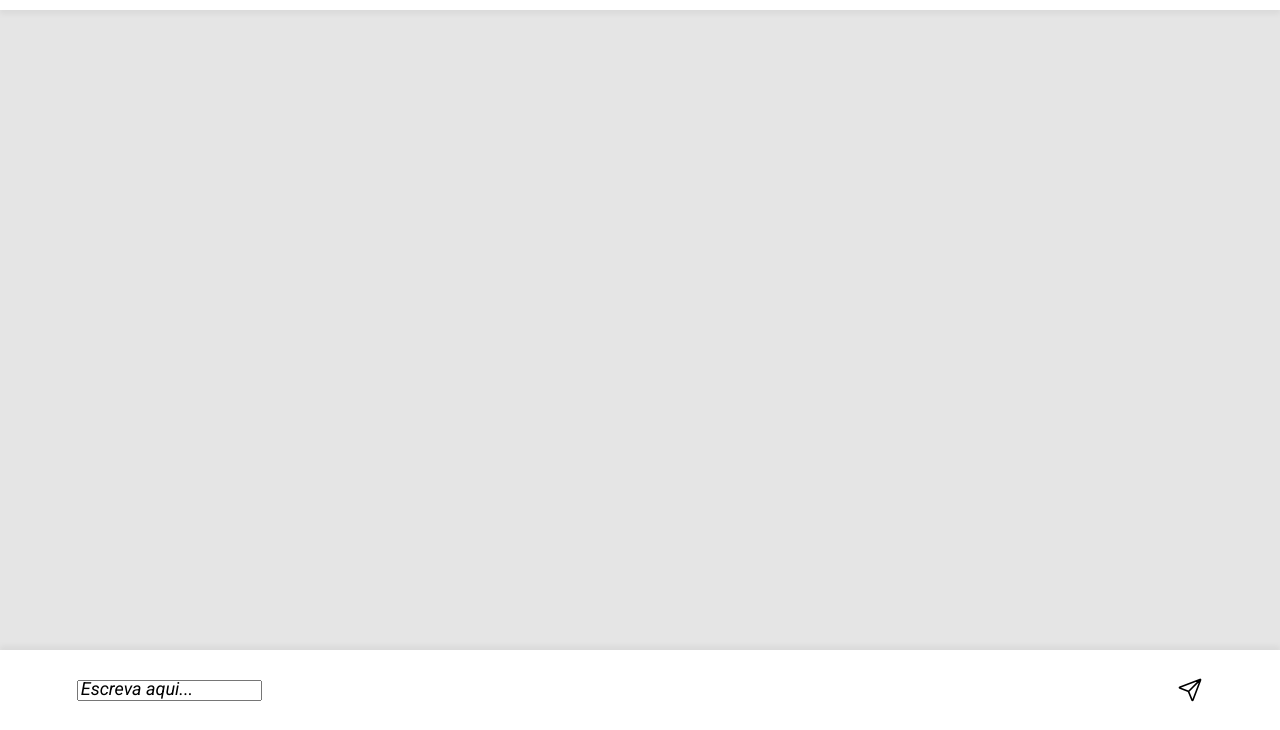
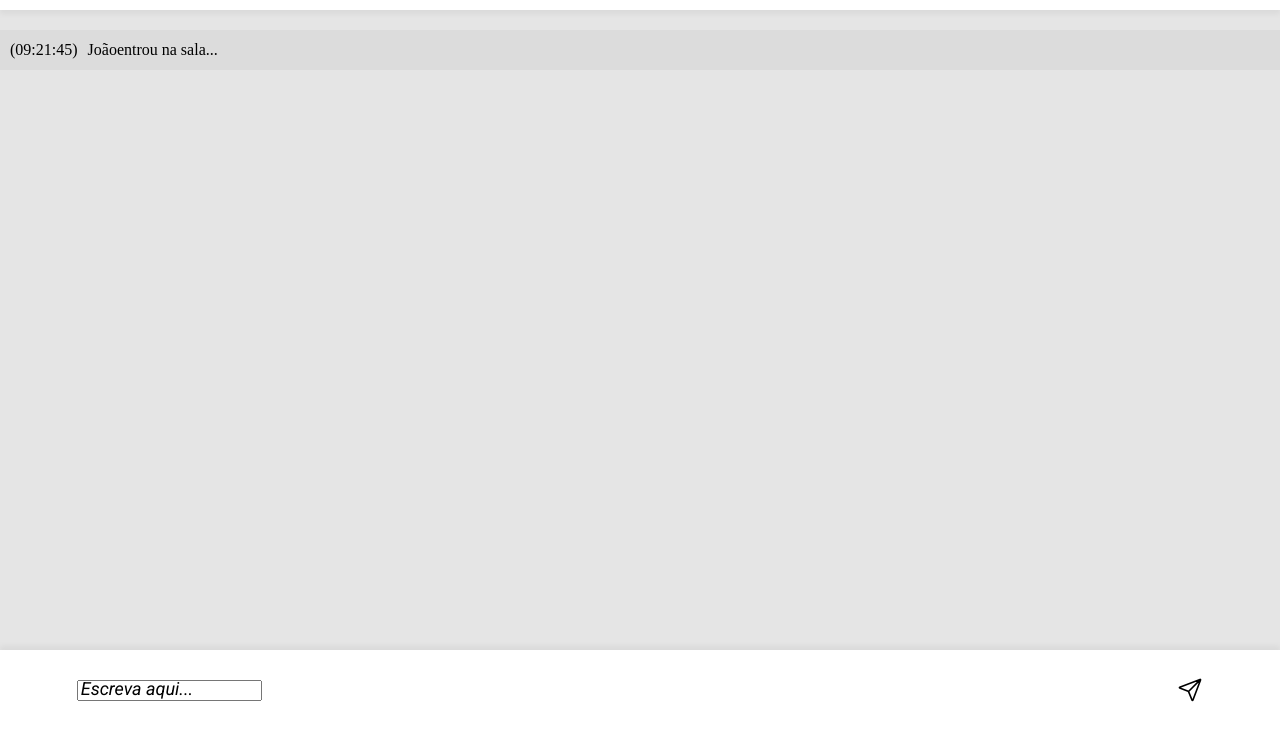
Before and after one commit to carvares/Projeto-05--Bate-papo-UOL, a plain HTML site: page index.html in a window 1280 px wide. Shown: the part 70-800 px from the top of the page. Drawn offline with nearby package versions, Linux system fonts and the light colour scheme.

Commit message:
começando o JS

```diff
--- a/index.html
+++ b/index.html
@@ -9,7 +9,7 @@
     <link rel="preconnect" href="https://fonts.gstatic.com">
     <link href="https://fonts.googleapis.com/css2?family=Roboto:ital,wght@0,400;0,700;1,400;1,700&display=swap" rel="stylesheet">
 
-    <title>Document</title>
+    <title>Bate-Papo UOL</title>
 </head>
 <body>
     <div class="topBar">
@@ -19,11 +19,16 @@
         </div>
     </div>
 
-
+    <div class="chat">
+        <span class="message">
+            <div class="time">(09:21:45)</div>
+            <strong>João</strong> entrou na sala...
+        </span>
+    </div>
 
     <div class="bottomBar">
         <div class="innerBar">
-            <input type="text" placeholder="Escreva aqui..." >
+            <input type="text" placeholder="Escreva aqui...">
             <ion-icon name="paper-plane-outline"></ion-icon>
         </div>
     </div>
--- a/style.css
+++ b/style.css
@@ -10,6 +10,23 @@ body{
     left: 0px;
     top: 0px;
     box-shadow: 0px 4px 6px rgba(0, 0, 0, 0.05);
+}
+.chat{
+    padding-top: 100px;
+    padding-bottom: 100px;
+    width: 100vw;
+
+
+}
+.message{
+    display: flex;
+    background-color: #dcdcdc;
+    height: 40px;
+    align-items: center;
+}
+.time{
+    padding-right: 10px;
+    padding-left: 10px;
 }
 .innerBar{
     font-size: 42px;
@@ -46,5 +63,4 @@ body{
     font-style: italic;
     font-size:18px;
     color:#000000;
-    border: 0;
   }
```
